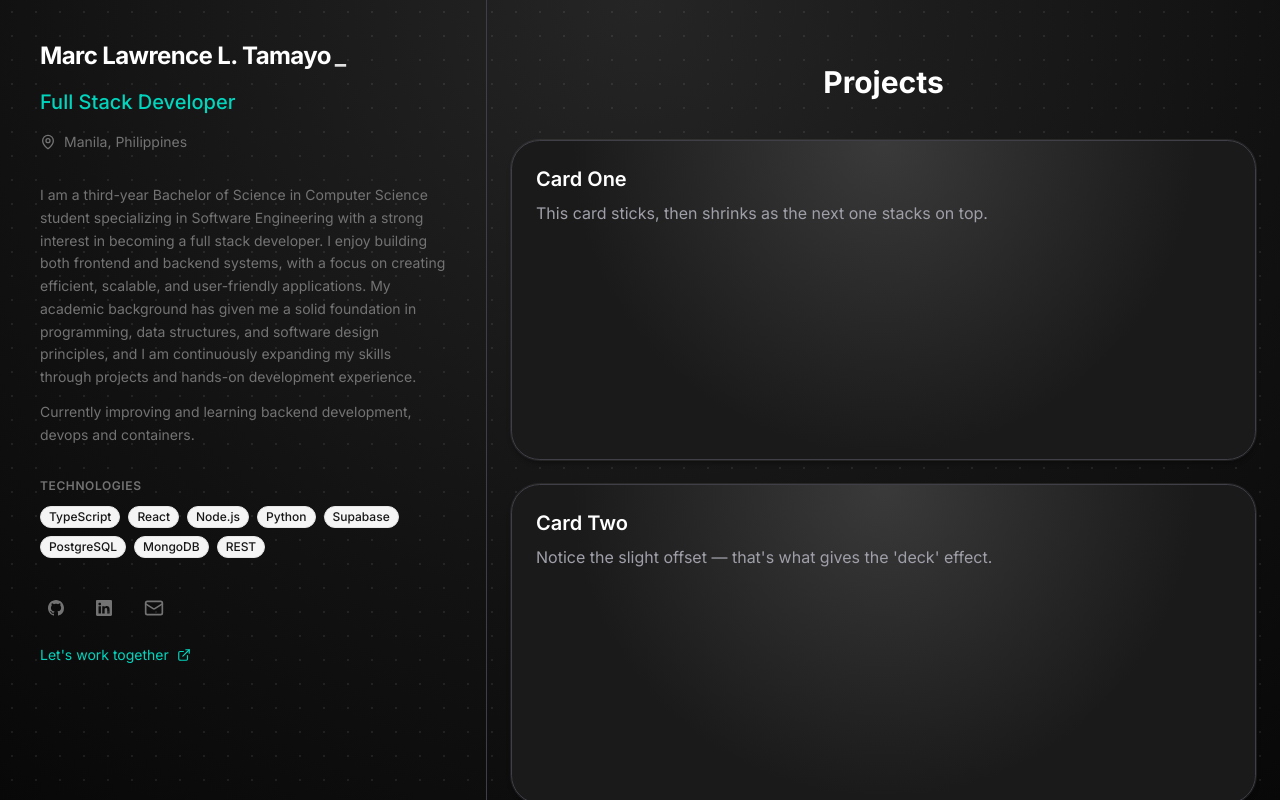
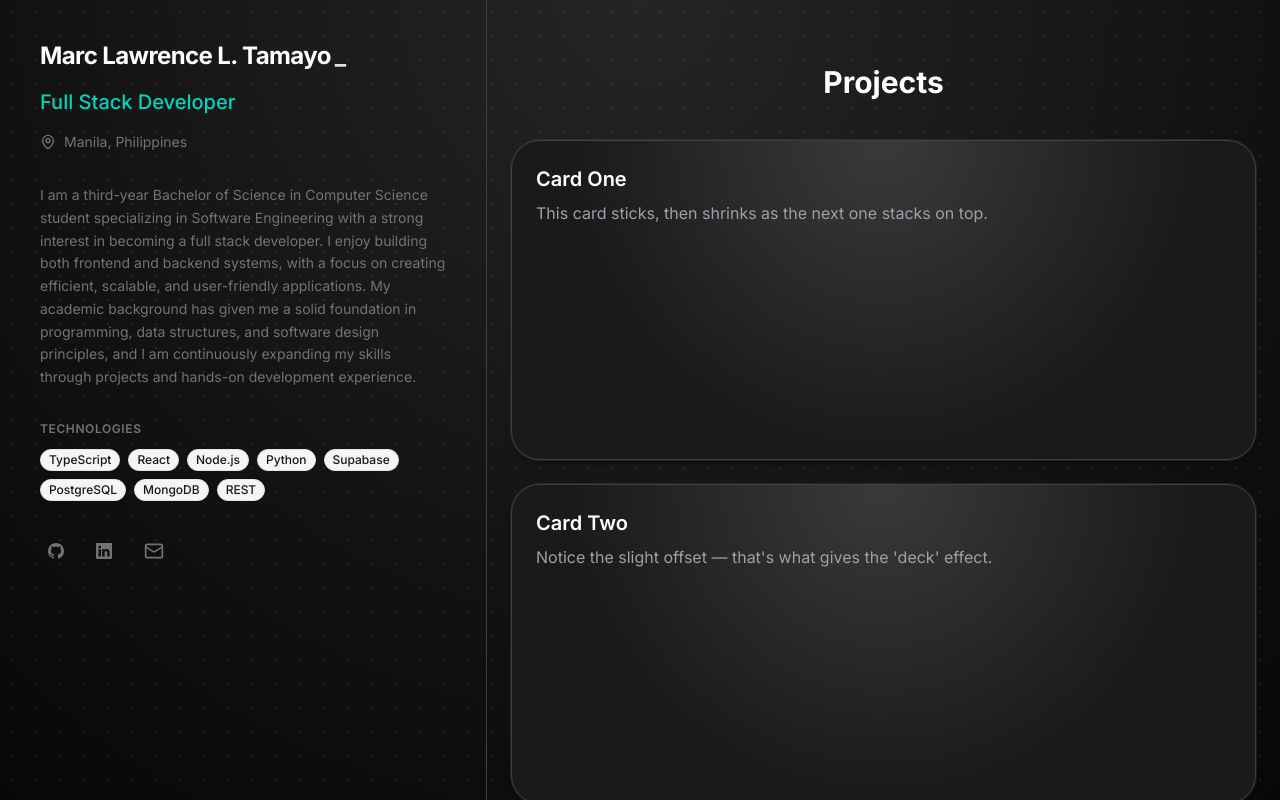
Before and after one commit to ieqisg/Portfolio, a Next.js app: page / in a window 1280 px wide. Shown: the top 800 px of the page. Built offline with nearby package versions, Linux system fonts and the light colour scheme.

Commit message:
Fixed: Overlapping contents on the About

```diff
--- a/app/pages/About.tsx
+++ b/app/pages/About.tsx
@@ -34,9 +34,7 @@ export default function About() {
           <p className="text-muted-foreground leading-relaxed text-xs md:text-sm">
             I am a third-year Bachelor of Science in Computer Science student specializing in Software Engineering with a strong interest in becoming a full stack developer. I enjoy building both frontend and backend systems, with a focus on creating efficient, scalable, and user-friendly applications. My academic background has given me a solid foundation in programming, data structures, and software design principles, and I am continuously expanding my skills through projects and hands-on development experience.
           </p>
-          <p className="text-muted-foreground leading-relaxed text-xs md:text-sm">
-            Currently improving and learning backend development, devops and containers.
-          </p>
+
         </div>
 
         {/* Skills */}
@@ -90,13 +88,7 @@ export default function About() {
             <Mail className="w-5 h-5" />
           </a>
         </div>
-        <a
-          href="#contact"
-          className="inline-flex items-center gap-2 text-sm text-teal-400 hover:text-teal-300 transition-colors duration-200 cursor-pointer"
-        >
-          <span>Let&apos;s work together</span>
-          <ExternalLink className="w-3.5 h-3.5" />
-        </a>
+
       </div>
     </div>
   );
```
